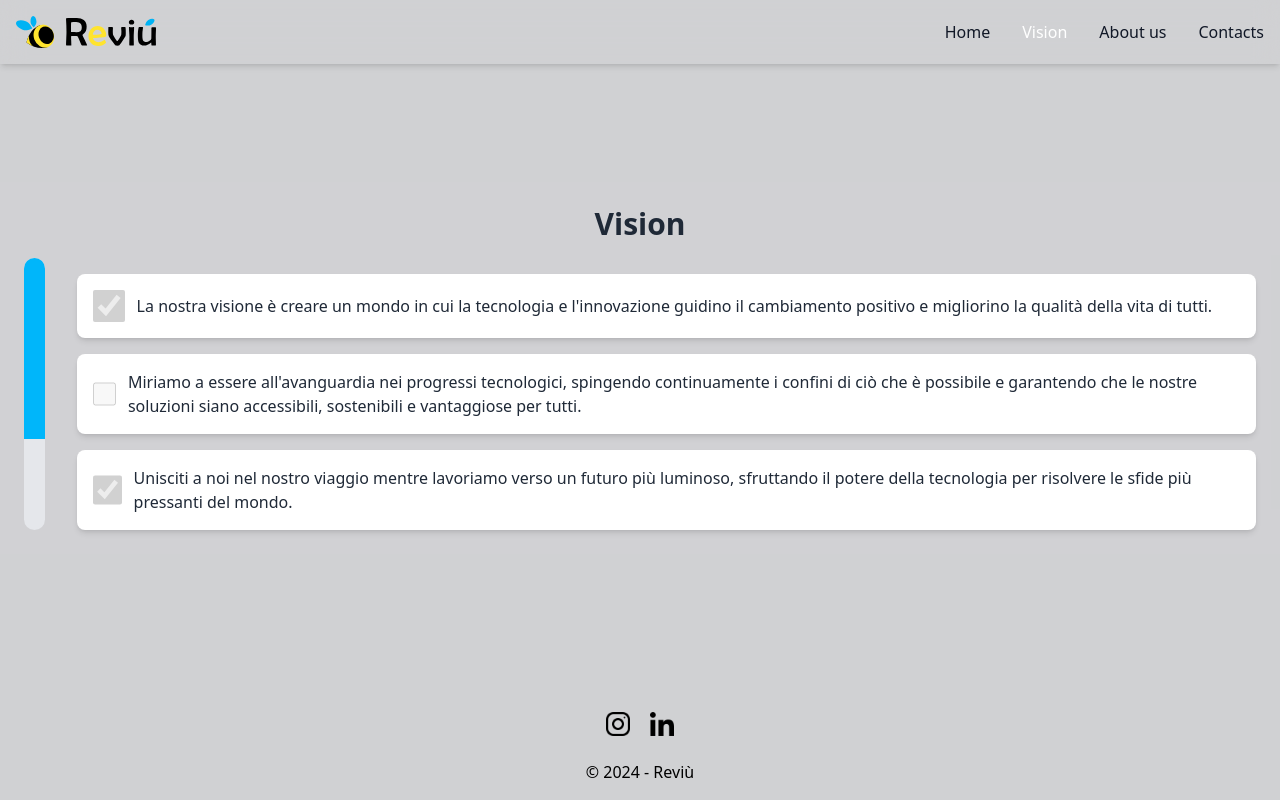
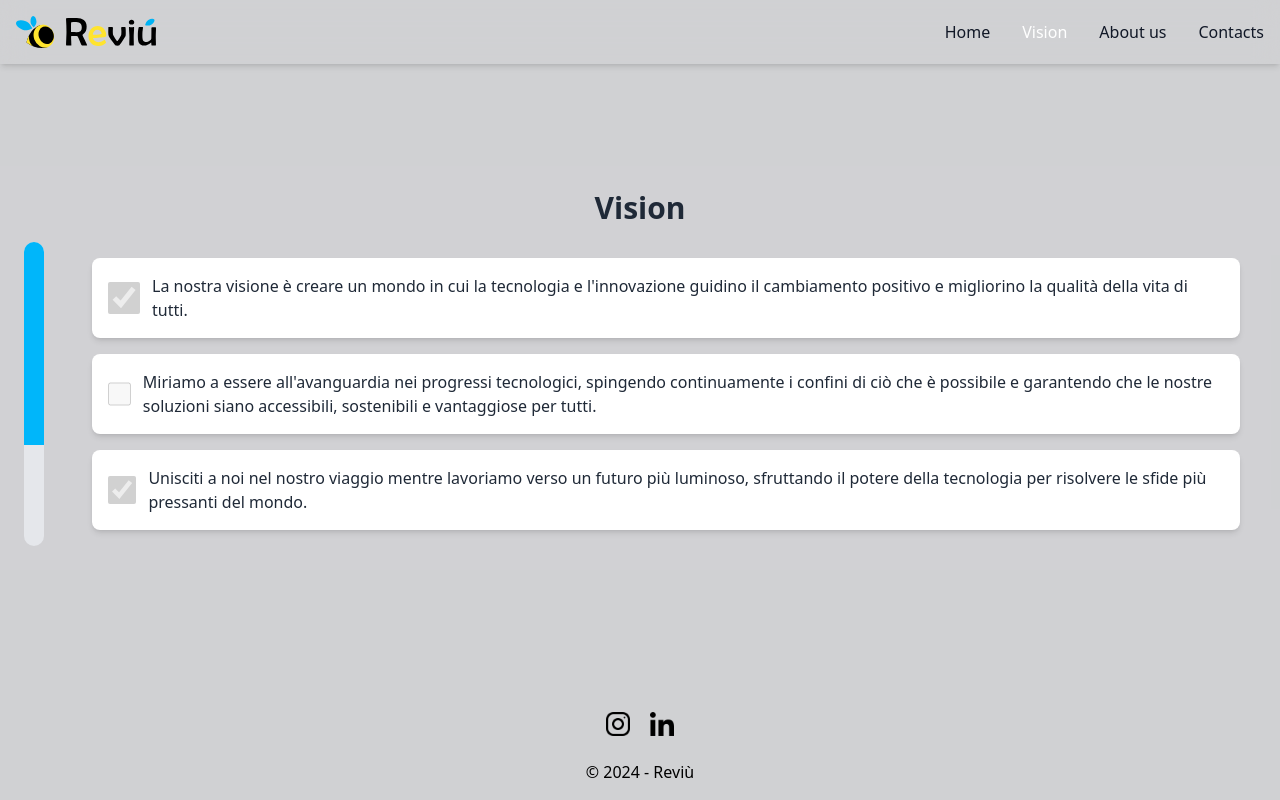
Before and after one commit to LucaJ-Tv/reviu, a Vue app: page /#/vision in a window 1280 px wide. Built offline with nearby package versions, Linux system fonts and the light colour scheme.

Commit message:
fix: margin top of visions

```diff
--- a/src/components/modules/Vision.vue
+++ b/src/components/modules/Vision.vue
@@ -4,8 +4,8 @@
         <h1 class="text-3xl font-bold text-center text-gray-800 mb-4">Vision</h1>
         <div class="flex items-start space-x-8">
           <ProgressBar :progress="progress" />
-          <div class="mt-4 text-gray-700">
-            <div class="space-y-4">
+          <div class="text-gray-700">
+            <div class="space-y-4 p-4">
               <Goal v-for="(goal, index) in goals" :key="index" :goal="goal" />
             </div>
           </div>
```
